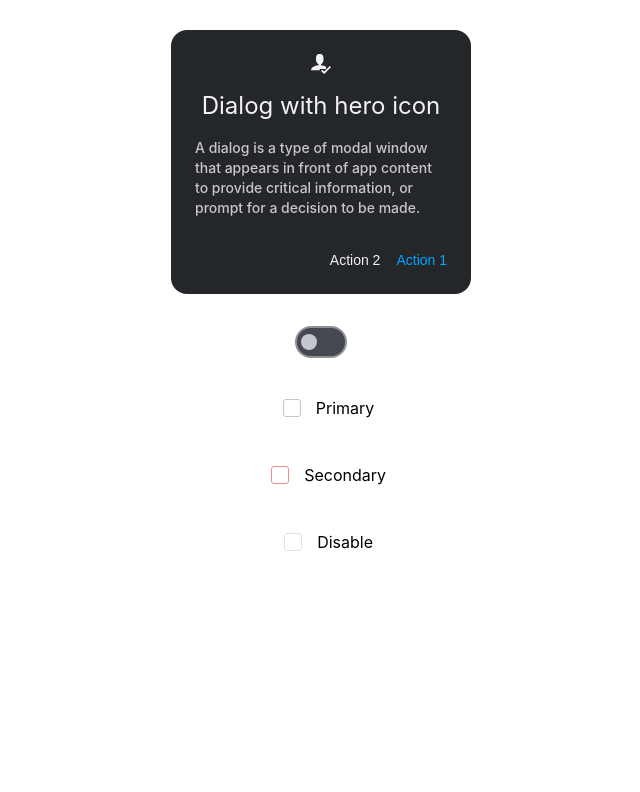
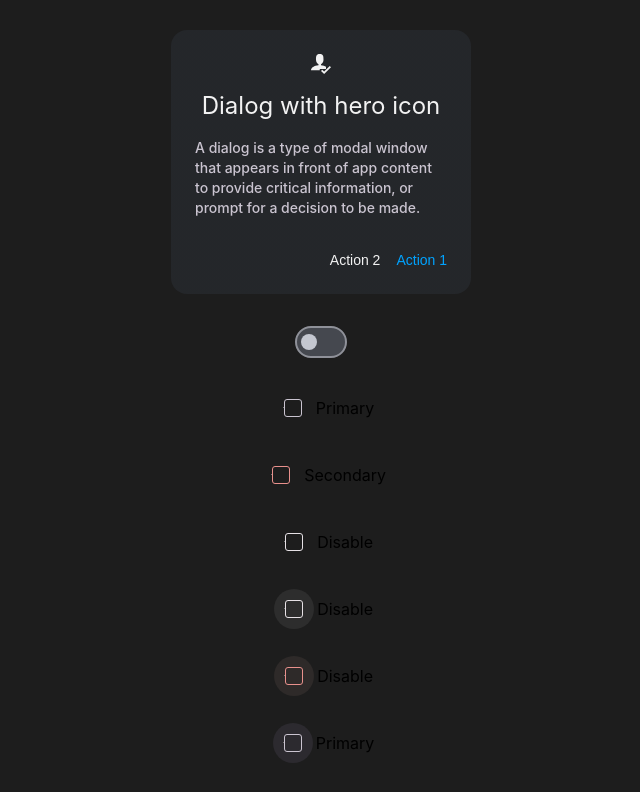
Before and after one commit to jamesllopes/themedefault, a React (Vite) app: page / in a window 1280 px wide. Shown: the part 381-1173 px from the top of the page, without its empty margins (319-959 px from the left). Before the commit the page ends 972 px from the top, so only its background shows below. Built offline with nearby package versions, Linux system fonts and the light colour scheme.

Commit message:
feat: checkbox ok

```diff
--- a/src/App.tsx
+++ b/src/App.tsx
@@ -53,22 +53,37 @@ function App() {
       <Switch />
 
       <Checkbox
-        variant={"primary"}
-        bg={""}>
+        variant={"primary"}>
         Primary
       </Checkbox>
       <Checkbox
-        variant={"secondary"}
-        bg={""}>
+        variant={"secondary"}>
         Secondary
       </Checkbox>
 
       <Checkbox
-        variant={"disable"}
-        bg={""}>
+        variant={"disable"}>
         Disable
       </Checkbox>
 
+      <Checkbox
+        variant={"disable"}
+        bg={"disable"}>
+        Disable
+      </Checkbox>
+
+
+      <Checkbox
+        variant={"secondary"}
+        bg={"secondary"}>
+        Disable
+      </Checkbox>
+
+      <Checkbox
+        variant={"primary"}
+        bg={"primary"}>
+        Primary
+      </Checkbox>
 
     </div>
   )
--- a/src/components/Checkbox.tsx
+++ b/src/components/Checkbox.tsx
@@ -4,14 +4,11 @@ import { BsCheck } from "react-icons/bs"
 
 type Props = {
     children: string | JSX.Element;
-    variant: "primary" | "secondary" | "disable" | "destructive" | "link";
-    bg: | "blue.20"
-    | "blue.80"
-    | "green.20"
-    | "green.100"
-    | "red"
-    | "orange"
-    | string;
+    variant?: "primary" | "secondary" | "disable";
+    bg?:
+    | "primary"
+    | "disable"
+    | "secondary";
 }
 
 export const Checkbox = ({ children, variant, bg }: Props) => {
--- a/src/index.css
+++ b/src/index.css
@@ -3,6 +3,7 @@
   font-size: 16px;
   line-height: 24px;
   font-weight: 400;
+  background-color: #1d1d1d;
 }
 
 body {
--- a/src/styles/components/_Checkbox.ts
+++ b/src/styles/components/_Checkbox.ts
@@ -1,15 +1,11 @@
 import styled, { css } from 'styled-components';
 
 type ButtonProps = {
-    variant?: "primary" | "secondary" | "disable" | "destructive" | "link";
+    variant?: "primary" | "secondary" | "disable";
     bg?:
-    | "blue.20"
-    | "blue.80"
-    | "green.20"
-    | "green.100"
-    | "red"
-    | "orange"
-    | string;
+    | "primary"
+    | "disable"
+    | "secondary"
     checked?: boolean
 };
 
@@ -26,9 +22,9 @@ align-items: center;
 
 export const HiddenCheckbox = styled.input.attrs({ type: 'checkbox' }) <ButtonProps>`
 overflow: hidden;
-white-space: nowrap;width: 1px;
+white-space: nowrap;
+width: 1px;
 height: 1px;
-margin: -1px;
 padding: 0;
 `;
 
@@ -41,6 +37,32 @@ export const DivCheckbox = styled.div<ButtonProps>`
     display: flex;
     align-items: center;
     justify-content: center;
+
+    ${({ bg }) =>
+        bg === "primary"
+            ? css<ButtonProps>`
+        background-color: rgba(208, 188, 255, 0.08);
+          `
+            :
+            ``}
+
+    ${({ bg }) =>
+        bg === "disable"
+            ? css<ButtonProps>`
+        background-color: rgba(230, 225, 229, 0.08);
+      `
+            :
+            ``
+    }
+
+${({ bg }) =>
+        bg === "secondary"
+            ? css<ButtonProps>`
+            background-color: rgba(242, 184, 181, 0.08);
+  `
+            :
+            ``
+    }
 
 `
 export const StyledCheckbox = styled.label<ButtonProps>`
```
